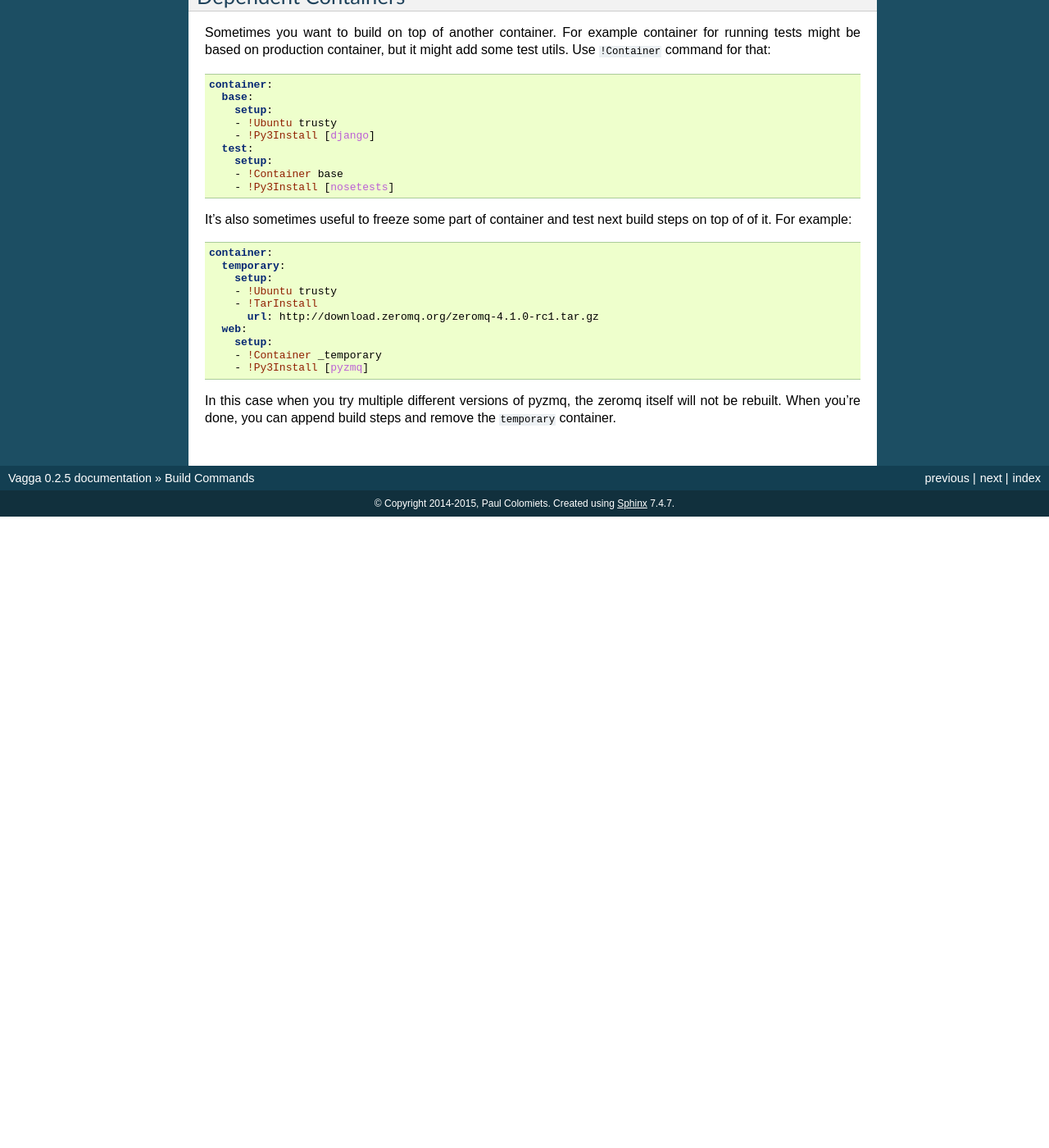
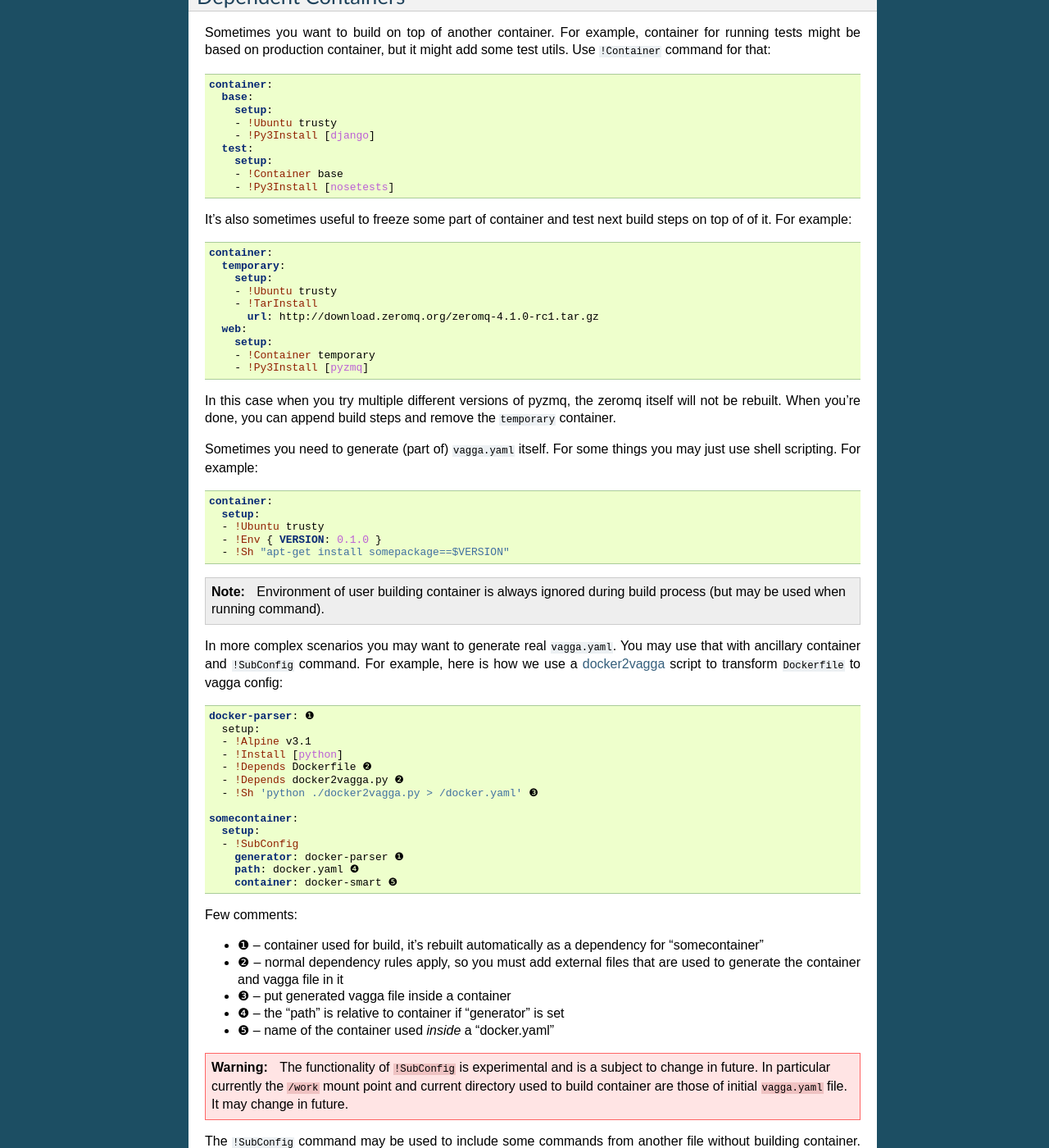
Before and after one commit to tailhook/vagga, a Sphinx documentation site: the page built from docs/build_commands.rst, in a window 1280 px wide and 1400 px high, scrolled down 5950 px. Shown: the whole window at 82% size. Built offline with Sphinx 7.4.7, drawn with Linux system fonts in a browser that asks for light colours; before the commit the page ends 6580 px from its top, so only the background shows below that; some of the changed text lies outside the part shown.

Commit message:
Add documentation for ``!SubConfig``

```diff
--- a/docs/build_commands.rst
+++ b/docs/build_commands.rst
@@ -254,7 +254,7 @@ it by series of ``!UbuntuRepo`` commands (see below), but there is shortcut
    - !UbuntuUniverse
    - !Install [checkinstall]
 
-The ``!UbuntuRepo`` command adds additional repository. For example to add
+The ``!UbuntuRepo`` command adds additional repository. For example, to add
 marathon_ repository you may write:
 
 
@@ -415,7 +415,7 @@ The ``Py2Requirements`` command exists too.
 Dependent Containers
 ====================
 
-Sometimes you want to build on top of another container. For example container
+Sometimes you want to build on top of another container. For example, container
 for running tests might be based on production container, but it might add some
 test utils. Use ``!Container`` command for that:
 
@@ -444,9 +444,101 @@ steps on top of of it. For example:
          url: http://download.zeromq.org/zeromq-4.1.0-rc1.tar.gz
      web:
        setup:
-       - !Container _temporary
+       - !Container temporary
        - !Py3Install [pyzmq]
 
 In this case when you try multiple different versions of pyzmq, the zeromq
 itself will not be rebuilt. When you're done, you can append build steps and
 remove the ``temporary`` container.
+
+
+Sometimes you need to generate (part of) ``vagga.yaml`` itself. For some things
+you may just use shell scripting. For example:
+
+.. code-block:: yaml
+
+    container:
+      setup:
+      - !Ubuntu trusty
+      - !Env { VERSION: 0.1.0 }
+      - !Sh "apt-get install somepackage==$VERSION"
+
+.. note:: Environment of user building container is always ignored during
+   build process (but may be used when running command).
+
+In more complex scenarios you may want to generate real ``vagga.yaml``. You may
+use that with ancillary container and ``!SubConfig`` command. For example, here
+is how we use a docker2vagga_ script to transform ``Dockerfile`` to vagga
+config:
+
+.. code-block:: yaml
+
+  docker-parser: ❶
+    setup:
+    - !Alpine v3.1
+    - !Install [python]
+    - !Depends Dockerfile ❷
+    - !Depends docker2vagga.py ❷
+    - !Sh 'python ./docker2vagga.py > /docker.yaml' ❸
+
+  somecontainer:
+    setup:
+    - !SubConfig
+      generator: docker-parser ❶
+      path: docker.yaml ❹
+      container: docker-smart ❺
+
+Few comments:
+
+* ❶ -- container used for build, it's rebuilt automatically as a dependency for
+  "somecontainer"
+* ❷ -- normal dependency rules apply, so you must add external files that are
+  used to generate the container and vagga file in it
+* ❸ -- put generated vagga file inside a container
+* ❹ -- the "path" is relative to container if "generator" is set
+* ❺ -- name of the container used *inside* a "docker.yaml"
+
+.. _docker2vagga: https://github.com/tailhook/vagga/blob/master/tests/subconfig/docker2vagga.py
+
+.. warning:: The functionality of ``!SubConfig`` is experimental and is a
+   subject to change in future. In particular currently the ``/work`` mount
+   point and current directory used to build container are those of initial
+   ``vagga.yaml`` file. It may change in future.
+
+The ``!SubConfig`` command may be used to include some commands from another
+file without building container. Just omit ``generator`` command:
+
+.. code-block:: yaml
+
+   subdir:
+     setup:
+     - !SubConfig
+       path: subdir/vagga.yaml
+       container: containername
+
+The YAML file used may be a partial container, i.e. it may contain just few
+commands, installing needed packages. The other things (including the name of
+the base distribution) can be set by original container:
+
+.. code-block:: yaml
+
+    # vagga.yaml
+    containers:
+      ubuntu:
+        setup:
+        - !Ubuntu trusty
+        - !SubConfig
+          path: packages.yaml
+          container: packages
+      alpine:
+        setup:
+        - !Alpine v3.1
+        - !SubConfig
+          path: packages.yaml
+          container: packages
+
+    # packages.yaml
+    containers:
+      packages:
+        setup:
+        - !Install [redis, bash, make]
```
